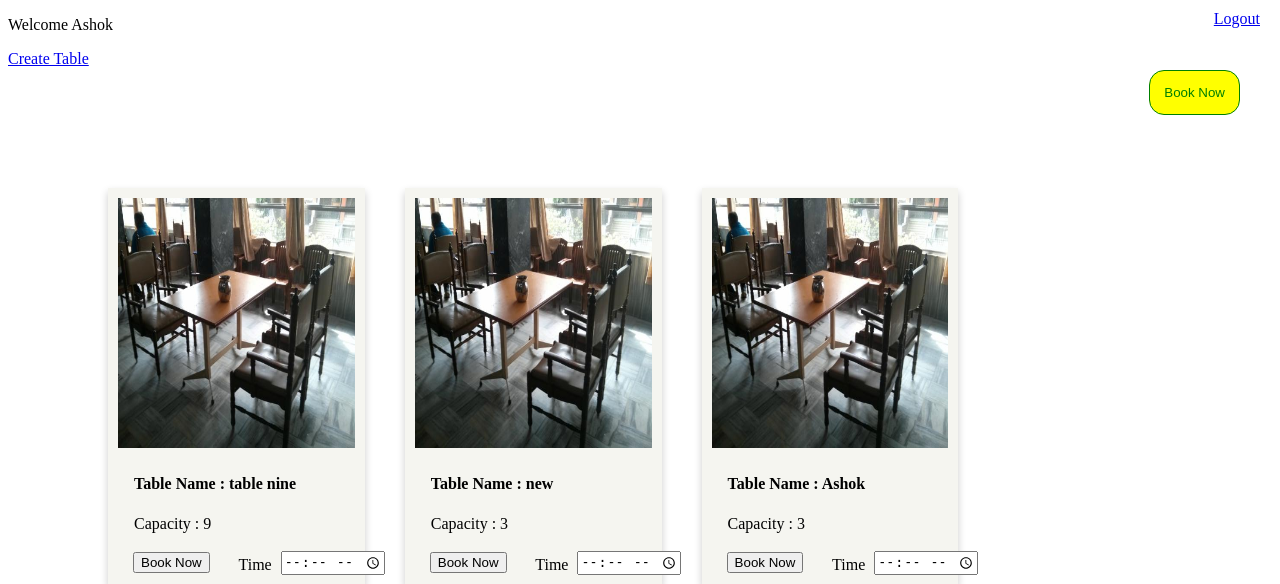
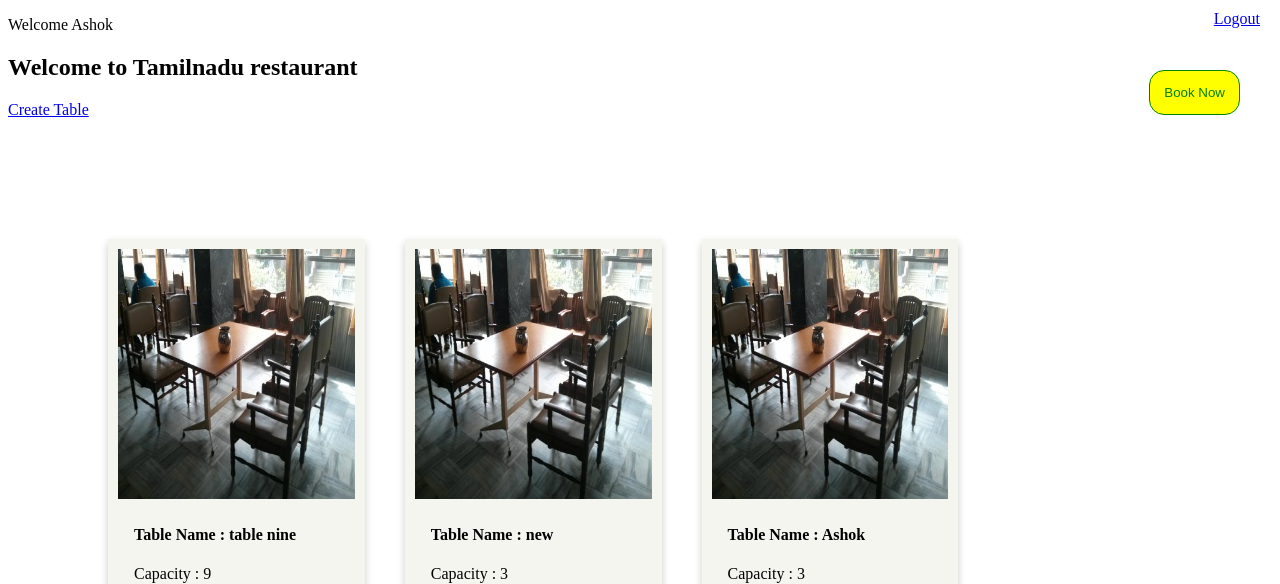
Before and after one commit to MbF-Ashok/hotelbooking, a Django app: page / in a window 1280 px wide. Shown: the top 584 px of the page. Run offline with Django 3.2, Linux system fonts and the light colour scheme; a user stored in the database is signed in; data comes from the database, SQL or seed files in the repository; some libraries are stand-ins or nearby versions.

Commit message:
changes done

```diff
--- a/templates/mysite/home.html
+++ b/templates/mysite/home.html
@@ -7,6 +7,7 @@
     {% csrf_token %}
     {% if user.is_authenticated %}
     <p>Welcome {{ user.username }}</p>
+    <h2>Welcome to Tamilnadu restaurant</h2>
     <a class='logout' href="/logout">Logout</a>
     {% if user.is_superuser %}
             <a class='createTable' href="/Create-table">Create Table</a>
```
